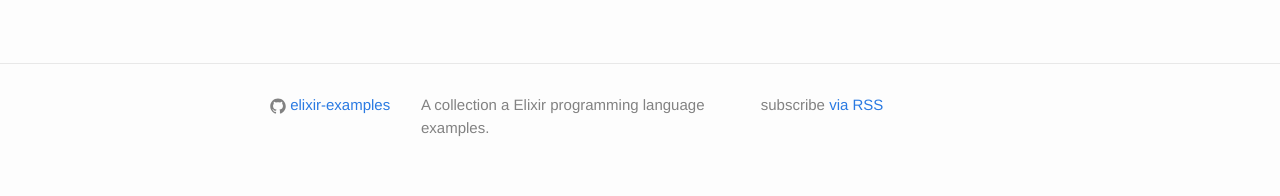
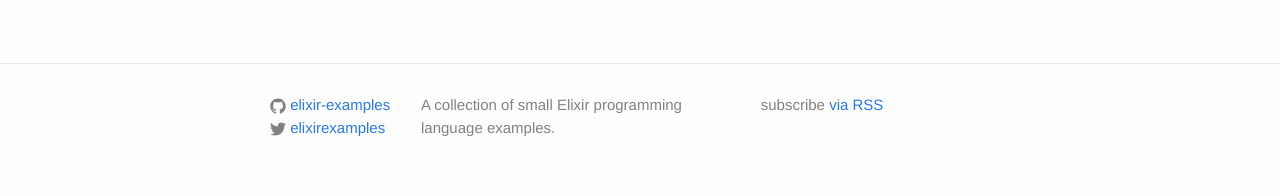
Before and after one commit to elixir-examples/elixir-examples.github.io, a Jekyll site: the page built from index.html, in a window 1280 px wide. Shown: the part 1724-1920 px from the top of the page. Built offline with Jekyll 4.4.1, drawn with Linux system fonts in a browser that asks for light colours.

Commit message:
Add twitter and fix description

```diff
--- a/_config.yml
+++ b/_config.yml
@@ -8,10 +8,11 @@
 # Site settings
 title: Elixir Examples
 description: > # this means to ignore newlines until "baseurl:"
-  A collection a Elixir programming language examples.
+  A collection of small Elixir programming language examples.
 baseurl: "" # the subpath of your site, e.g. /blog
 url: "http://elixir-examples.github.io" # the base hostname & protocol for your site
 github_username:  elixir-examples
+twitter_username: elixirexamples
 
 # Build settings
 markdown: kramdown
```
